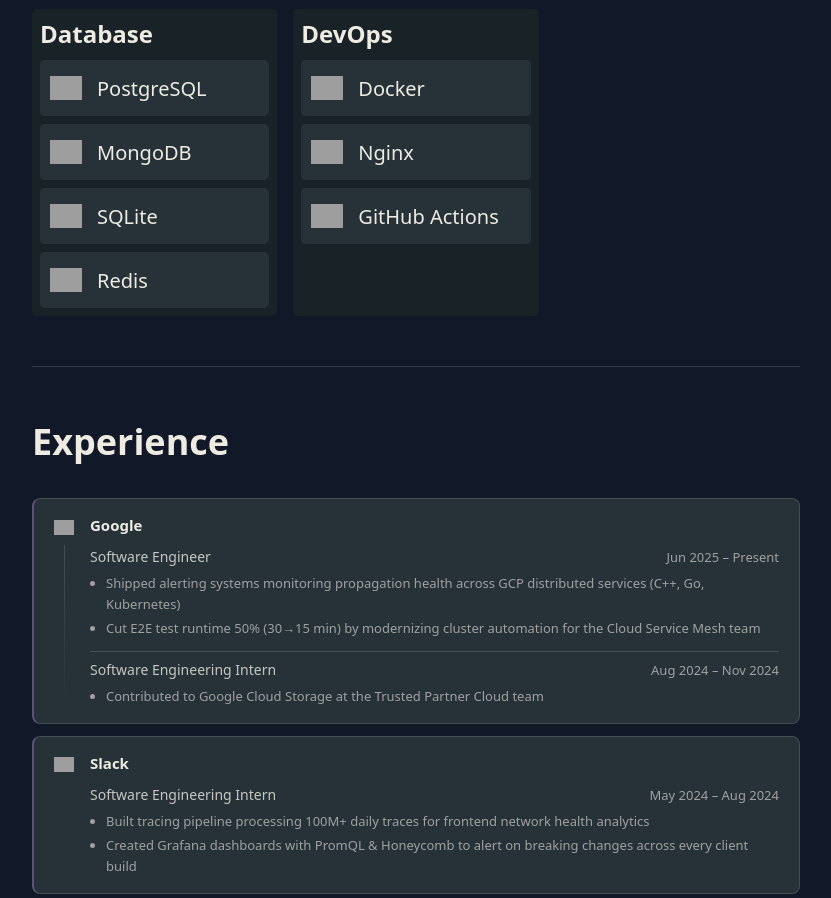
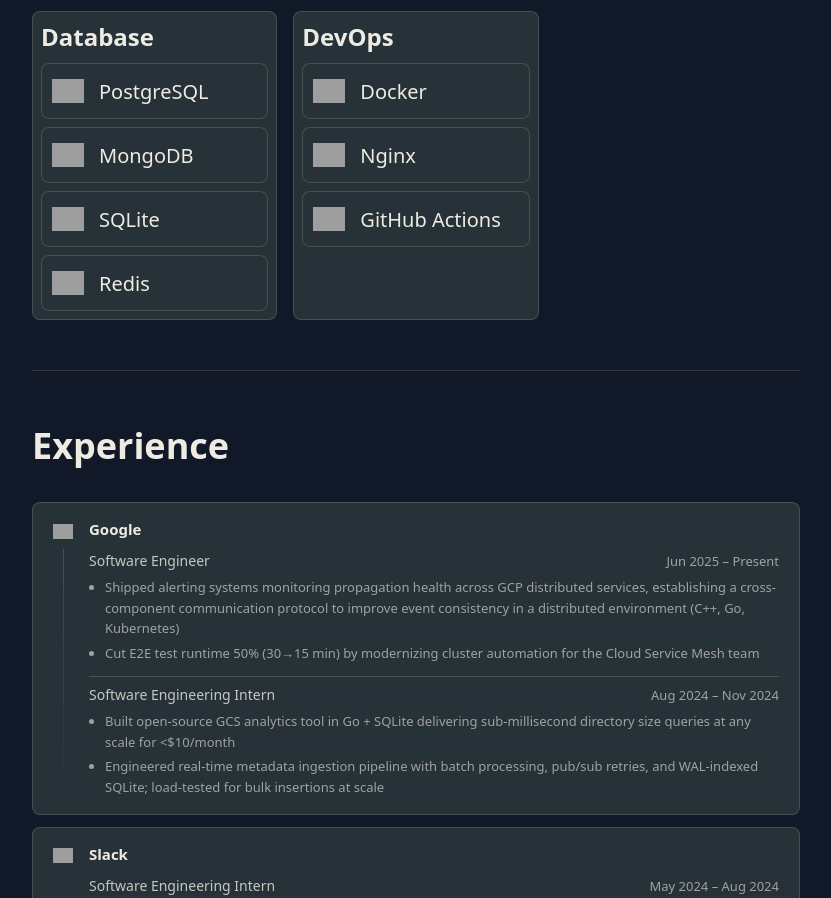
Before and after one commit to enzofalone/enzofalone.com, an Astro site: page / in a window 1280 px wide. Shown: the part 1360-2258 px from the top of the page, without its empty margins (224-1055 px from the left). Built offline with nearby package versions, Linux system fonts and the light colour scheme; Astro itself is replaced by a stand-in of ours; grey boxes are pictures that could not be loaded.

Commit message:
Fix cards style, experiences

```diff
--- a/src/components/experience/ExperiencePreview.astro
+++ b/src/components/experience/ExperiencePreview.astro
@@ -41,7 +41,6 @@ const { company, companyImgUrl, positions } = Astro.props;
     gap: 1rem;
     background-color: var(--card-bg);
     border: 1px solid var(--border);
-    border-left: 2px solid hsla(270, 50%, 65%, 0.45);
     border-radius: 8px;
     padding: 1rem 1.25rem;
     transition: border-color 200ms ease;
@@ -49,7 +48,6 @@ const { company, companyImgUrl, positions } = Astro.props;
 
   .experience-preview:hover {
     border-color: var(--border-active);
-    border-left-color: hsla(270, 50%, 65%, 0.8);
   }
 
   .logo-col {
--- a/src/components/projects/ProjectPreview.astro
+++ b/src/components/projects/ProjectPreview.astro
@@ -26,10 +26,16 @@ const { title, summary, previewPicture, githubUrl } = Astro.props;
     color: var(--text-color);
   }
   .project-preview {
-    background-color: var(--card-bg-dark);
+    background-color: var(--card-bg);
+    border: 1px solid var(--border);
+    border-radius: 8px;
     padding: 0.5rem;
-    border-radius: 5px;
     margin-bottom: 2rem;
+    transition: border-color 200ms ease;
+  }
+
+  .project-preview:hover {
+    border-color: var(--border-active);
   }
 
 
--- a/src/components/skills/skill-group/SkillElement.astro
+++ b/src/components/skills/skill-group/SkillElement.astro
@@ -23,9 +23,14 @@ const { title, image, alt } = Astro.props;
     width: 100%;
     height: 56px;
     background-color: var(--card-bg);
+    border: 1px solid var(--border);
+    padding: 10px;
+    border-radius: 8px;
+    transition: border-color 200ms ease;
+  }
 
-    padding: 10px;
-    border-radius: 5px;
+  .skill-element:hover {
+    border-color: var(--border-active);
   }
 
   .skill-title {
--- a/src/components/skills/skill-group/SkillsContainer.astro
+++ b/src/components/skills/skill-group/SkillsContainer.astro
@@ -12,12 +12,18 @@ const { title } = Astro.props;
 </div>
 <style>
   .skill-container {
-    background-color: var(--card-bg-dark);
+    background-color: var(--card-bg);
+    border: 1px solid var(--border);
     height: 100%;
     padding: 0.5rem;
-    border-radius: 5px;
+    border-radius: 8px;
     flex-shrink: 1;
     flex-basis: 30%;
+    transition: border-color 200ms ease;
+  }
+
+  .skill-container:hover {
+    border-color: var(--border-active);
   }
 
   .skill-list {
--- a/src/resources/experiences.json
+++ b/src/resources/experiences.json
@@ -7,7 +7,7 @@
         "title": "Software Engineer",
         "date": "Jun 2025 – Present",
         "summary": [
-          "Shipped alerting systems monitoring propagation health across GCP distributed services (C++, Go, Kubernetes)",
+          "Shipped alerting systems monitoring propagation health across GCP distributed services, establishing a cross-component communication protocol to improve event consistency in a distributed environment (C++, Go, Kubernetes)",
           "Cut E2E test runtime 50% (30→15 min) by modernizing cluster automation for the Cloud Service Mesh team"
         ]
       },
@@ -15,7 +15,8 @@
         "title": "Software Engineering Intern",
         "date": "Aug 2024 – Nov 2024",
         "summary": [
-          "Contributed to Google Cloud Storage at the Trusted Partner Cloud team"
+          "Built open-source GCS analytics tool in Go + SQLite delivering sub-millisecond directory size queries at any scale for <$10/month",
+          "Engineered real-time metadata ingestion pipeline with batch processing, pub/sub retries, and WAL-indexed SQLite; load-tested for bulk insertions at scale"
         ]
       }
     ]
@@ -56,7 +57,8 @@
         "title": "Full Stack Development Intern",
         "date": "Jun 2022 – Aug 2022",
         "summary": [
-          "Selected from 1,800+ applicants into CodePath's SITE 10-week full-stack intensive partnered with Workday"
+          "Led a team of 3 to ship a full-stack auto shop inventory MVP in 4 weeks using PostgreSQL, Express.js, React, and Node.js",
+          "Drove daily standups, sprint planning, and backlog grooming — kept the team unblocked and on track every sprint"
         ]
       }
     ]
```
